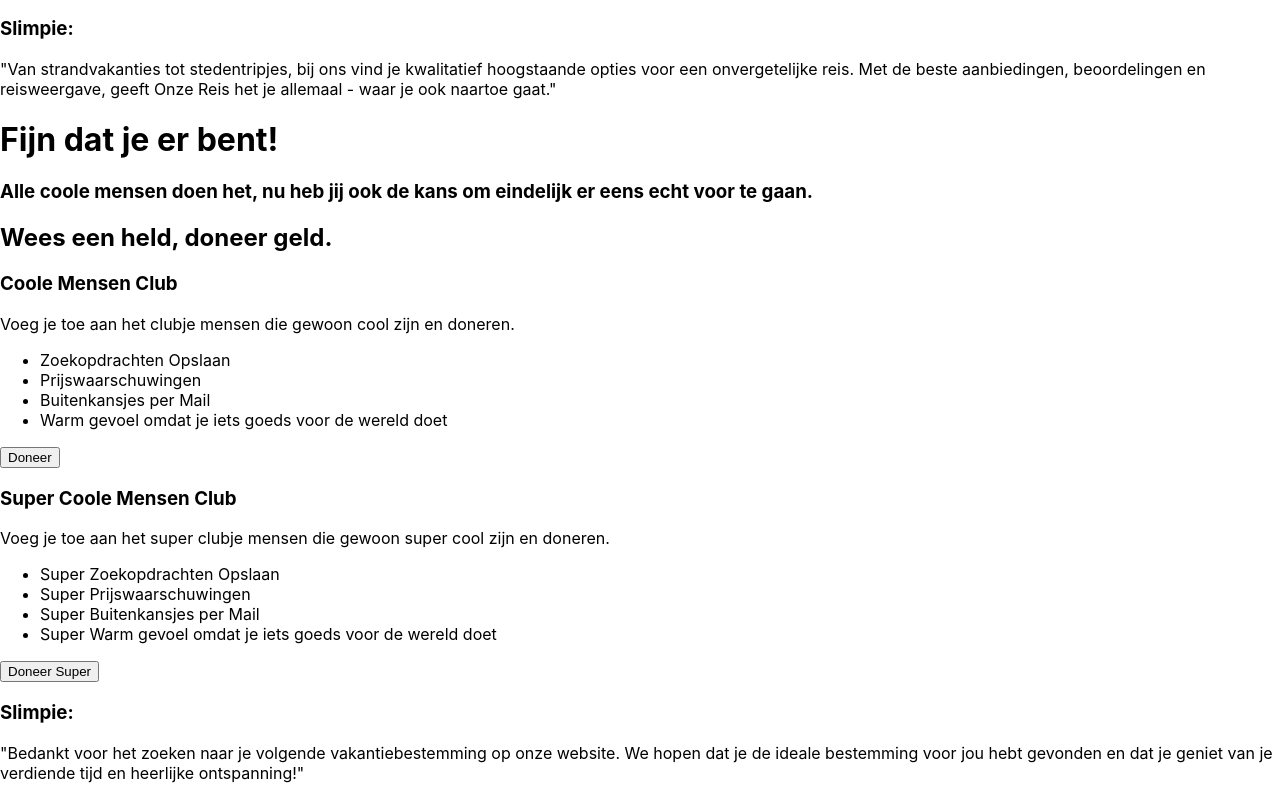
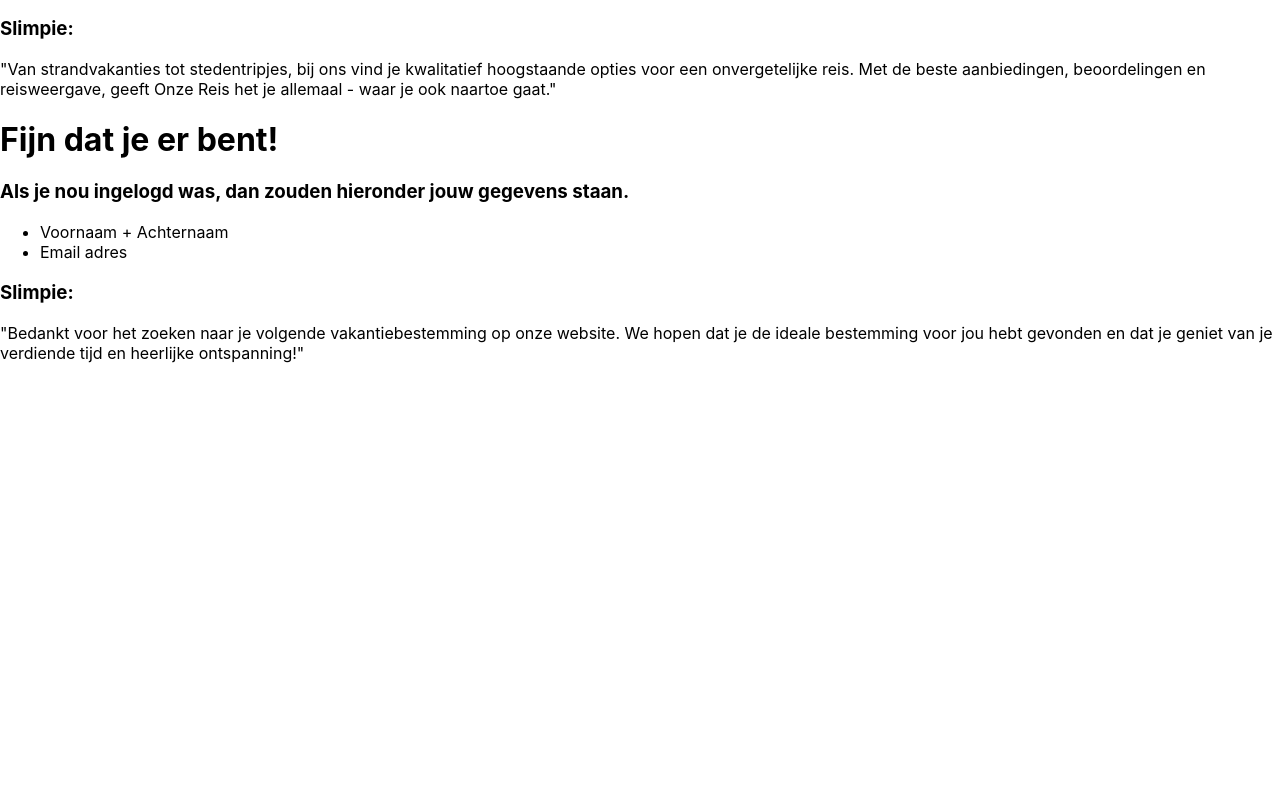
Before and after one commit to sebasvisser/2022-frontend-eindopdracht, a React (Create React App) app: page / in a window 1280 px wide. Shown: the part 2898-3697 px from the top of the page. After the commit the page ends 3277 px from the top, so only its background shows below. Built offline with nearby package versions, Linux system fonts and the light colour scheme.

Commit message:
pagina beetje opgeruimd

```diff
--- a/src/pages/Profile.js
+++ b/src/pages/Profile.js
@@ -22,41 +22,16 @@ function Profile() {
       <header>
         <h1>Fijn dat je er bent!</h1>
         <h3>
-          Alle coole mensen doen het, nu heb jij ook de kans om eindelijk er
-          eens echt voor te gaan.
+          Als je nou ingelogd was, dan zouden hieronder jouw gegevens staan.
         </h3>
       </header>
       <main>
         <section>
-          <header>
-            <h2>Wees een held, doneer geld.</h2>
-          </header>
           <article>
-            <h3>Coole Mensen Club</h3>
-            <p>
-              Voeg je toe aan het clubje mensen die gewoon cool zijn en doneren.
-            </p>
             <ul>
-              <li>Zoekopdrachten Opslaan</li>
-              <li>Prijswaarschuwingen</li>
-              <li>Buitenkansjes per Mail</li>
-              <li>Warm gevoel omdat je iets goeds voor de wereld doet</li>
+              <li>Voornaam + Achternaam</li>
+              <li>Email adres</li>
             </ul>
-            <button>Doneer</button>
-          </article>
-          <article>
-            <h3>Super Coole Mensen Club</h3>
-            <p>
-              Voeg je toe aan het super clubje mensen die gewoon super cool zijn
-              en doneren.
-            </p>
-            <ul>
-              <li>Super Zoekopdrachten Opslaan</li>
-              <li>Super Prijswaarschuwingen</li>
-              <li>Super Buitenkansjes per Mail</li>
-              <li>Super Warm gevoel omdat je iets goeds voor de wereld doet</li>
-            </ul>
-            <button>Doneer Super</button>
           </article>
         </section>
       </main>
```
